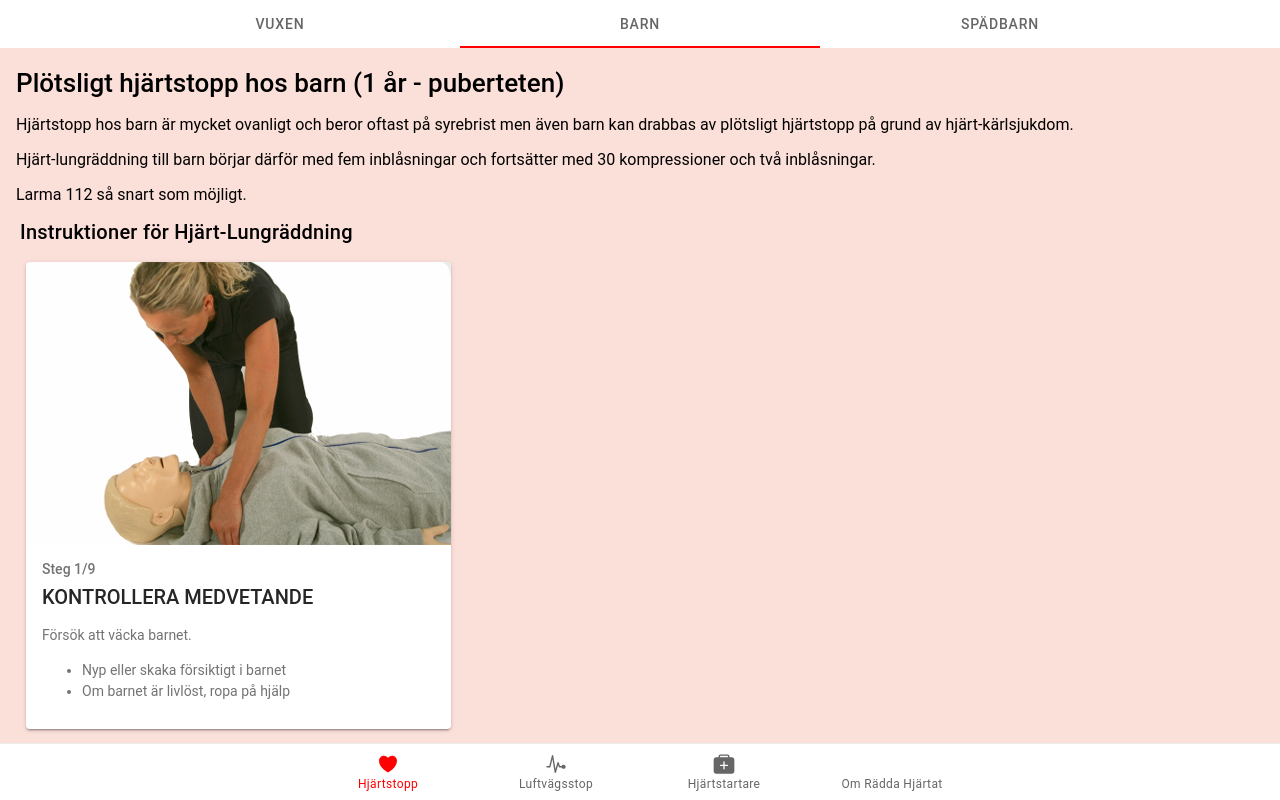
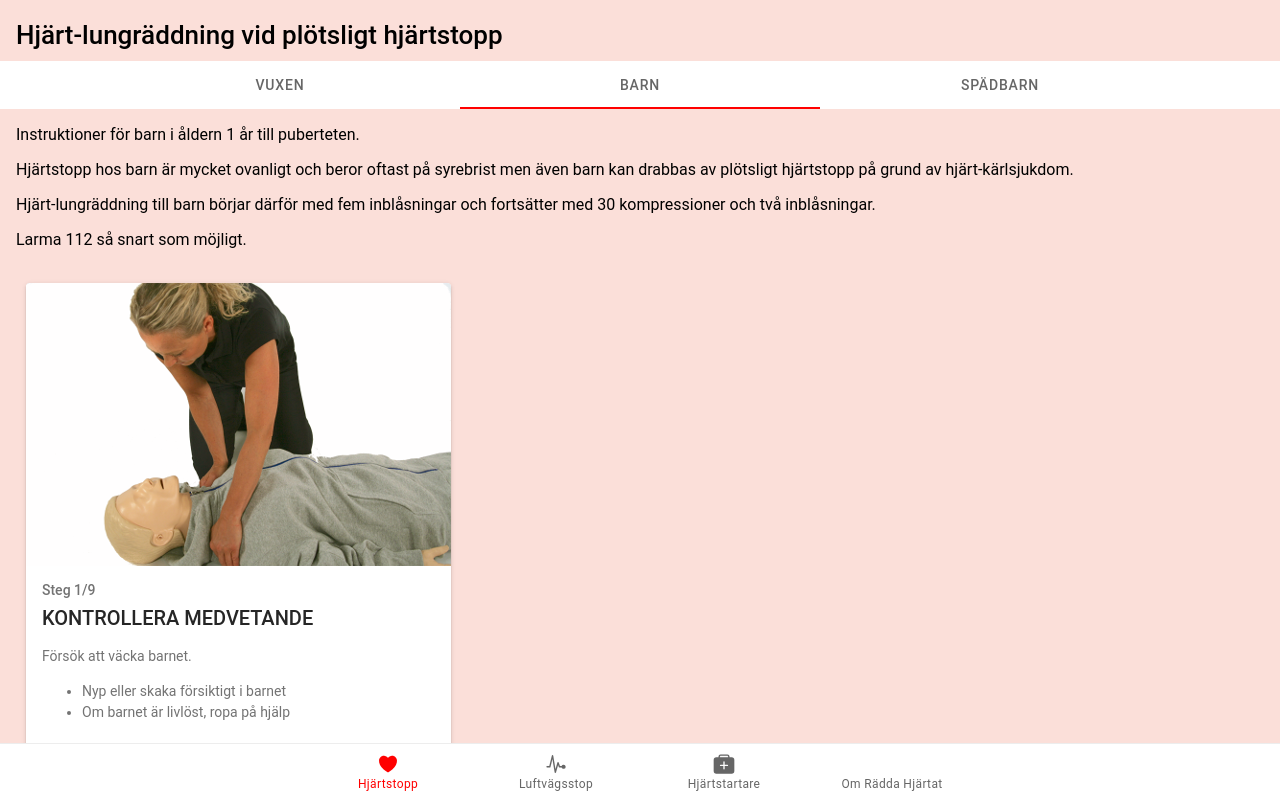
Before and after one commit to bjornish/radda-hjartat, a React (Create React App) app: page /heart in a window 1280 px wide. Both pictures are taken after a click on the tab "BARN". Built offline with nearby package versions, Linux system fonts and the light colour scheme.

Commit message:
La till header innan segment-tabbarna

```diff
--- a/src/components/HLRHeartAdult.tsx
+++ b/src/components/HLRHeartAdult.tsx
@@ -1,4 +1,4 @@
-import { IonText, IonTitle } from '@ionic/react';
+import { IonText } from '@ionic/react';
 import React from 'react';
 import SlideList from '../components/SlideList';
 
@@ -103,14 +103,12 @@ const HLRHeartAdult: React.FC = () => {
   	<div>
       <div className="padded-text-area">
     		<IonText>
-    			<h1>Plötsligt hjärtstopp hos vuxen</h1>
     			<p>Vid ett plötsligt hjärtstopp förlorar hjärtat sin pumpande förmåga och blodcirkulationen upphör. Personen faller ihop livlös.</p>
     			<p>Hjärt-Lungräddning håller igång blodcirkulationen och en strömstöt från en hjärtstartare kan få hjärtat att pumpa sjävligen.</p>
     			<p>För varje minut som går utan åtgärder minskar chansen att överleva med ca 10%.</p>
     		</IonText>
        </div>
 
-      <IonTitle>Instruktioner för Hjärt-Lungräddning</IonTitle>
       <SlideList slides={slides} />
   	</div>
   );
--- a/src/components/HLRHeartChild.tsx
+++ b/src/components/HLRHeartChild.tsx
@@ -1,4 +1,4 @@
-import { IonText, IonTitle } from '@ionic/react';
+import { IonText } from '@ionic/react';
 import React from 'react';
 import SlideList from '../components/SlideList';
 
@@ -122,14 +122,13 @@ const HLRHeartChild: React.FC = () => {
   	<div>
       <div className="padded-text-area">
     		<IonText>
-    			<h1>Plötsligt hjärtstopp hos barn (1 år - puberteten)</h1>
+  				<p>Instruktioner för barn i åldern 1 år till puberteten.</p>
           <p>Hjärtstopp hos barn är mycket ovanligt och beror oftast på syrebrist men även barn kan drabbas av plötsligt hjärtstopp på grund av hjärt-kärlsjukdom.</p>
           <p>Hjärt-lungräddning till barn börjar därför med fem inblåsningar och fortsätter med 30 kompressioner och två inblåsningar.</p>
           <p>Larma 112 så snart som möjligt.</p>
         </IonText>
       </div>
 
-      <IonTitle>Instruktioner för Hjärt-Lungräddning</IonTitle>
   		<SlideList slides={slides} />
   	</div>
   );
--- a/src/components/HLRHeartInfant.tsx
+++ b/src/components/HLRHeartInfant.tsx
@@ -1,4 +1,4 @@
-import { IonText, IonTitle } from '@ionic/react';
+import { IonText } from '@ionic/react';
 import React from 'react';
 import SlideList from '../components/SlideList';
 
@@ -128,14 +128,13 @@ const HLRHeartInfant: React.FC = () => {
   	<div>
       <div className="padded-text-area">
     		<IonText>
-    			<h1>Plötsligt hjärtstopp hos spädbarn (0-1 år)</h1>
-          <p>Hjärtstopp hos barn är mycket ovanligt och beror oftast på syrebrist men även barn kan drabbas av plötsligt hjärtstopp på grund av hjärt-kärlsjukdom.</p>
-          <p>Hjärt-lungräddning till barn börjar därför med fem inblåsningar och fortsätter med 30 kompressioner och två inbblåsningar.</p>
+          <p>Instruktioner för spädbarn i åldern 0-1 år.</p>
+          <p>Hjärtstopp hos spädbarn är mycket ovanligt och beror oftast på syrebrist men även barn kan drabbas av plötsligt hjärtstopp på grund av hjärt-kärlsjukdom.</p>
+          <p>Hjärt-lungräddning till barn börjar därför med fem inblåsningar och fortsätter med 30 kompressioner och två inblåsningar.</p>
           <p>Larma 112 så snart som möjligt.</p>
         </IonText>
       </div>
 
-      <IonTitle>Instruktioner för Hjärt-Lungräddning</IonTitle>
   		<SlideList slides={slides} />
   	</div>
   );
--- a/src/components/HLRLungAdult.tsx
+++ b/src/components/HLRLungAdult.tsx
@@ -1,4 +1,4 @@
-import { IonText, IonTitle } from '@ionic/react';
+import { IonText } from '@ionic/react';
 import React from 'react';
 import SlideList from '../components/SlideList';
 
@@ -129,13 +129,12 @@ const HLRLungAdult: React.FC = () => {
   	<div>
   		<div className="padded-text-area">
 	  		<IonText>
-	  			<h1>Luftvägsstopp hos vuxen</h1>
 				<p>Person som inte talar, hostar eller andas normalt hjälper du med ryggslag och buktryck.</p>
 			 	<p>Person som kan tala eller hostar - stanna kvar hos personen tills de kan andas och tala normalt igen.</p>
-			 	<p>Person som satt i halsen och blivit medvetslös - larma 112 och gör hjärt-lungräddning.</p>			</IonText>
+			 	<p>Person som satt i halsen och blivit medvetslös - larma 112 och gör hjärt-lungräddning.</p>
+			</IonText>
 		</div>
 
-      	<IonTitle>Instruktioner för Hjärt-Lungräddning</IonTitle>
   		<SlideList slides={slides} />
   	</div>
   );
--- a/src/components/HLRLungChild.tsx
+++ b/src/components/HLRLungChild.tsx
@@ -1,4 +1,4 @@
-import { IonText, IonTitle } from '@ionic/react';
+import { IonText } from '@ionic/react';
 import React from 'react';
 import SlideList from '../components/SlideList';
 
@@ -152,14 +152,13 @@ const HLRLungChild: React.FC = () => {
   return (
   	<div>
   		<div className="padded-text-area">
-		<IonText>
-			<h1>Luftvägsstopp hos barn</h1>
-		<p>Om barnet kan hosta eller tala - bäst är om barnet själva kan hosta upp föremålet. Uppmana att hosta, stanna med barnet tills barnet kan tala och andas normalt igen.</p>
-		<p>Om barnet talar, hostar eller andas med svårighet måste du hjälpa till med ryggslag och buktryck.</p>
-		<p>Om barnet satt i halsen och blivit medvetslöst - larma 112 och gör hjärt-lungräddning.</p>
-	</IonText>
+			<IonText>
+				<p>Instruktioner för barn i åldern 1 år till puberteten.</p>
+				<p>Om barnet kan hosta eller tala - bäst är om barnet själva kan hosta upp föremålet. Uppmana att hosta, stanna med barnet tills barnet kan tala och andas normalt igen.</p>
+				<p>Om barnet talar, hostar eller andas med svårighet måste du hjälpa till med ryggslag och buktryck.</p>
+				<p>Om barnet satt i halsen och blivit medvetslöst - larma 112 och gör hjärt-lungräddning.</p>
+			</IonText>
 		</div>
-      	<IonTitle>Instruktioner för Hjärt-Lungräddning</IonTitle>
   		<SlideList slides={slides} />
   	</div>
   );
--- a/src/components/HLRLungInfant.tsx
+++ b/src/components/HLRLungInfant.tsx
@@ -1,4 +1,4 @@
-import { IonText, IonTitle } from '@ionic/react';
+import { IonText } from '@ionic/react';
 import React from 'react';
 import SlideList from '../components/SlideList';
 
@@ -153,13 +153,12 @@ const HLRLungInfant: React.FC = () => {
   	<div>
   		<div className="padded-text-area">
 	  		<IonText>
-	  			<h1>Luftvägsstopp spädbarn</h1>
+				<p>Instruktioner för spädbarn i åldern 0 - 1 år.</p>
 				<p>Barn som sätter i halsen kan ofta hosta upp föremålet själva. Att hosta är det bästa sättet att få upp något som fastnat i halsen</p>
 				<p>Tecken på luftvägsstopp kan vara plötslig hosta, väsande eller ansträngd andning. Vid totalt luftvägsstopp kan barnet inte hosta, det hörs inga andningsljud, barnet har panik i blicken och får snart blåaktig ansiktsfärg på grund av syrebrist.</p>
 				<p>Ropa högt för att få hjälp att larma 112. Bedöm och åtgärda</p>
-			</IonText>
+		</IonText>
 		</div>
-      	<IonTitle>Instruktioner för Hjärt-Lungräddning</IonTitle>
   		<SlideList slides={slides} />
   	</div>
   );
--- a/src/pages/Defibrilator.tsx
+++ b/src/pages/Defibrilator.tsx
@@ -97,12 +97,14 @@ const Defibrilator: React.FC = () => {
               <li>Underhållen med batteri och elektroder</li>
               <li>Registrerad i hjärtstartarregistret</li>
             </ul>
-*/}            <p>I Sveriges Hjärtstartarregister kan du söka efter eller registrera en publik hjärtstartare.</p>
-            <IonButton expand="block" href="https://www.hjartstartarregistret.se/">Hitta närmaste hjärtstartare</IonButton>
+*/}
+              <p>I Sveriges Hjärtstartarregister kan du söka efter eller registrera en publik hjärtstartare.</p>
+              <IonButton expand="block" href="https://www.hjartstartarregistret.se/">Hitta närmaste hjärtstartare</IonButton>
+              <br/>
+          		<h2>Instruktioner för handhavande</h2>
           </IonText>
         </div>
 
-        <IonTitle>Instruktioner för handhavande</IonTitle>
         <SlideList slides={slides} />
 
 {/*        <IonText>
--- a/src/pages/HLRHeart.tsx
+++ b/src/pages/HLRHeart.tsx
@@ -1,4 +1,4 @@
-import { IonContent, IonLabel, IonPage, IonSegment, IonSegmentButton } from '@ionic/react';
+import { IonContent, IonLabel, IonPage, IonSegment, IonSegmentButton, IonText } from '@ionic/react';
 import React, { useState } from 'react';
 import HLRHeartAdult from '../components/HLRHeartAdult';
 import HLRHeartChild from '../components/HLRHeartChild';
@@ -11,6 +11,10 @@ const HLRHeart: React.FC = () => {
   return (
     <IonPage>
       <IonContent className='heart'>
+        <div className="padded-text-area">
+          <h1>Hjärt-lungräddning vid plötsligt hjärtstopp</h1>
+        </div>
+
         <IonSegment onIonChange={(e) => setSegment(e.detail.value as any)}>
           <IonSegmentButton value='adult' checked={segment==='adult'}>
             <IonLabel>Vuxen</IonLabel>
--- a/src/pages/HLRLung.tsx
+++ b/src/pages/HLRLung.tsx
@@ -12,6 +12,10 @@ const HLRLung: React.FC = () => {
   return (
     <IonPage>
       <IonContent className='lung'>
+        <div className="padded-text-area">
+          <h1>Hjärt-lungräddning vid luftvägsstopp</h1>
+        </div>
+
         <IonSegment onIonChange={(e) => setSegment(e.detail.value as any)}>
           <IonSegmentButton value='adult' checked={segment==='adult'}>
             <IonLabel>Vuxen</IonLabel>
--- a/src/theme/variables.css
+++ b/src/theme/variables.css
@@ -15,6 +15,14 @@ http://ionicframework.com/docs/theming/ */
 
 .about {
   --ion-background-color:#FBDFD9;
+}
+
+h1{
+  font-size: 26px;
+}
+
+h2{
+  font-size: 20px;
 }
 
 .about-page-img {
```
Also changed, not shown: public/manifest.json, 1 other file (tests, documents, lock files or other folders).
